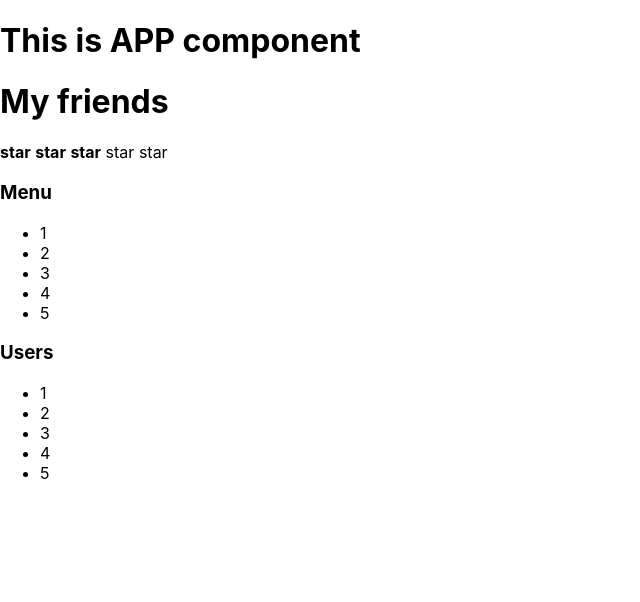
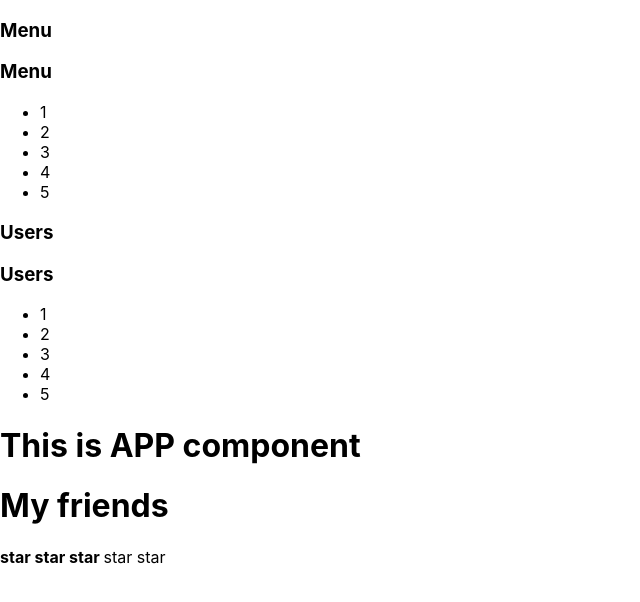
Before and after one commit to GST-Slava/project_one, a React (Create React App) app: page / in a window 1280 px wide. Shown: the top 602 px of the page, without its empty margins (0-640 px from the left). Built offline with nearby package versions, Linux system fonts and the light colour scheme.

Commit message:
refactor accordion & rating & star

```diff
--- a/src/App.tsx
+++ b/src/App.tsx
@@ -1,16 +1,19 @@
 import React from 'react';
 import './App.css';
-import Accordion from "./components/Accordion/Accordion";
+import {Accordion} from "./components/Accordion/Accordion";
 import {Rating} from "./components/Rating/Rating";
 
-function App() {
+export const App = () => {
     return (
         <div>
+            <Accordion titleValue={"Menu"} collapsed={true}/>
+            <Accordion titleValue={"Menu"} collapsed={false}/>
+            <Accordion titleValue={"Users"} collapsed={true}/>
+            <Accordion titleValue={"Users"} collapsed={false}/>
             <PageTitle title={"This is APP component"}/>
             <PageTitle title={"My friends"}/>
             <Rating value={3}/>
-            <Accordion titleValue={"Menu"}/>
-            <Accordion titleValue={"Users"}/>
+
         </div>
     )
 }
--- a/src/components/Accordion/Accordion.tsx
+++ b/src/components/Accordion/Accordion.tsx
@@ -1,18 +1,21 @@
 import React from "react";
 
 
-type AccordionPropsType={
+type AccordionPropsType = {
     titleValue: string
+    collapsed: boolean
 }
 
-function Accordion(props: AccordionPropsType) {
-    return <div>
-        <AccordionTitle title={props.titleValue}/>
-        <AccordionBody/>
-    </div>
+export const Accordion = (props: AccordionPropsType) => {
+    return (
+        <div>
+            <AccordionTitle title={props.titleValue}/>
+            {!props.collapsed && <AccordionBody/>}
+        </div>
+    )
 }
 
-type AccordionTitlePropsType={
+type AccordionTitlePropsType = {
     title: string
 }
 
--- a/src/components/Rating/Rating.tsx
+++ b/src/components/Rating/Rating.tsx
@@ -4,82 +4,28 @@ type RatingPropsType = {
     value: 0 | 1 | 2 | 3 | 4 | 5
 }
 
-export function Rating(props: RatingPropsType) {
-
-    if (props.value === 1) {
-        return (
-            <div>
-                <Star selected={true}/>
-                <Star selected={false}/>
-                <Star selected={false}/>
-                <Star selected={false}/>
-                <Star selected={false}/>
-            </div>
-        );
-    }
-    if (props.value === 2) {
-        return (
-            <div>
-                <Star selected={true}/>
-                <Star selected={true}/>
-                <Star selected={false}/>
-                <Star selected={false}/>
-                <Star selected={false}/>
-            </div>
-        );
-    }
-    if (props.value === 3) {
-        return (
-            <div>
-                <Star selected={true}/>
-                <Star selected={true}/>
-                <Star selected={true}/>
-                <Star selected={false}/>
-                <Star selected={false}/>
-            </div>
-        );
-    }
-    if (props.value === 4) {
-        return (
-            <div>
-                <Star selected={true}/>
-                <Star selected={true}/>
-                <Star selected={true}/>
-                <Star selected={true}/>
-                <Star selected={false}/>
-            </div>
-        );
-    }
-    if (props.value === 5) {
-        return (
-            <div>
-                <Star selected={true}/>
-                <Star selected={true}/>
-                <Star selected={true}/>
-                <Star selected={true}/>
-                <Star selected={true}/>
-            </div>
-        );
-    }
+export const Rating = (props: RatingPropsType) => {
 
     return (
         <div>
-            <Star selected={false}/>
-            <Star selected={false}/>
-            <Star selected={false}/>
-            <Star selected={false}/>
-            <Star selected={false}/>
+            <Star selected={props.value > 0}/>
+            <Star selected={props.value > 1}/>
+            <Star selected={props.value > 2}/>
+            <Star selected={props.value > 3}/>
+            <Star selected={props.value > 4}/>
         </div>
-    );
+    )
 }
+
 
 type StarPropsType = {
     selected: boolean
 }
 
 function Star(props: StarPropsType) {
-    if (props.selected === true) {
-        return <span><b>star</b> </span>
+    console.log("Star Rendering")
+    if (props.selected) {
+        return <span><b>star </b> </span>
     } else {
         return <span>star </span>
     }
--- a/src/index.tsx
+++ b/src/index.tsx
@@ -1,7 +1,7 @@
 import React from 'react';
 import ReactDOM from 'react-dom/client';
 import './index.css';
-import App from './App';
+import {App} from './App';
 import reportWebVitals from './reportWebVitals';
 
 const root = ReactDOM.createRoot(
```
